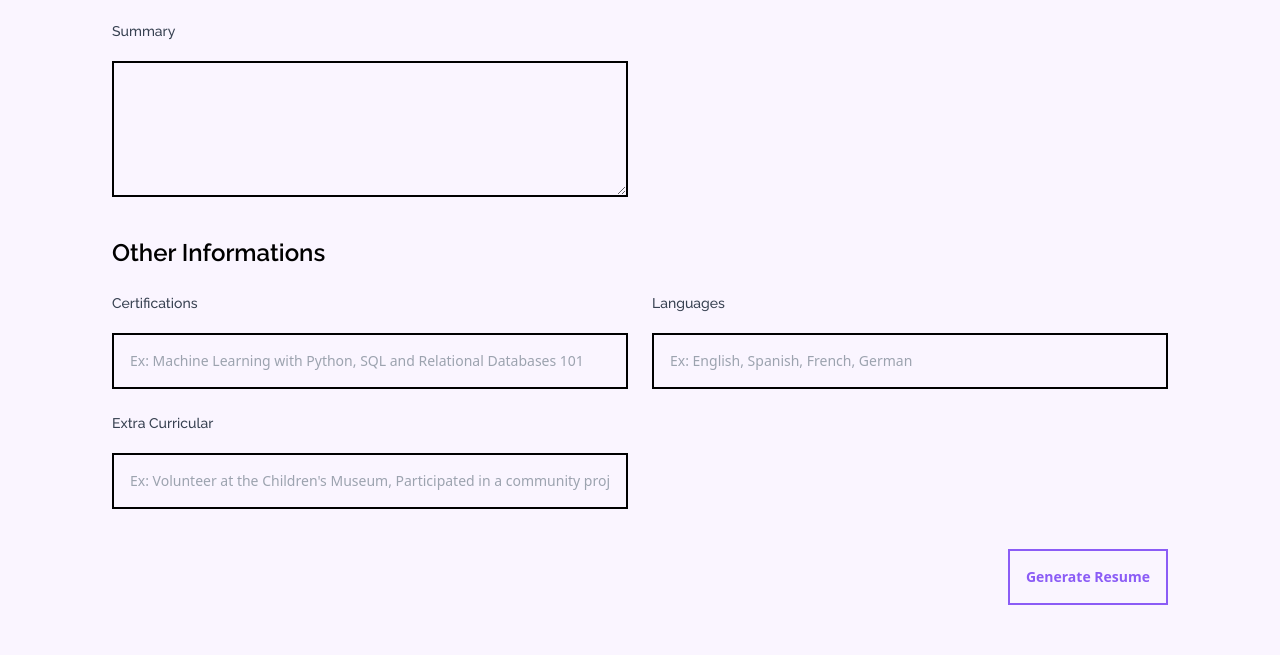
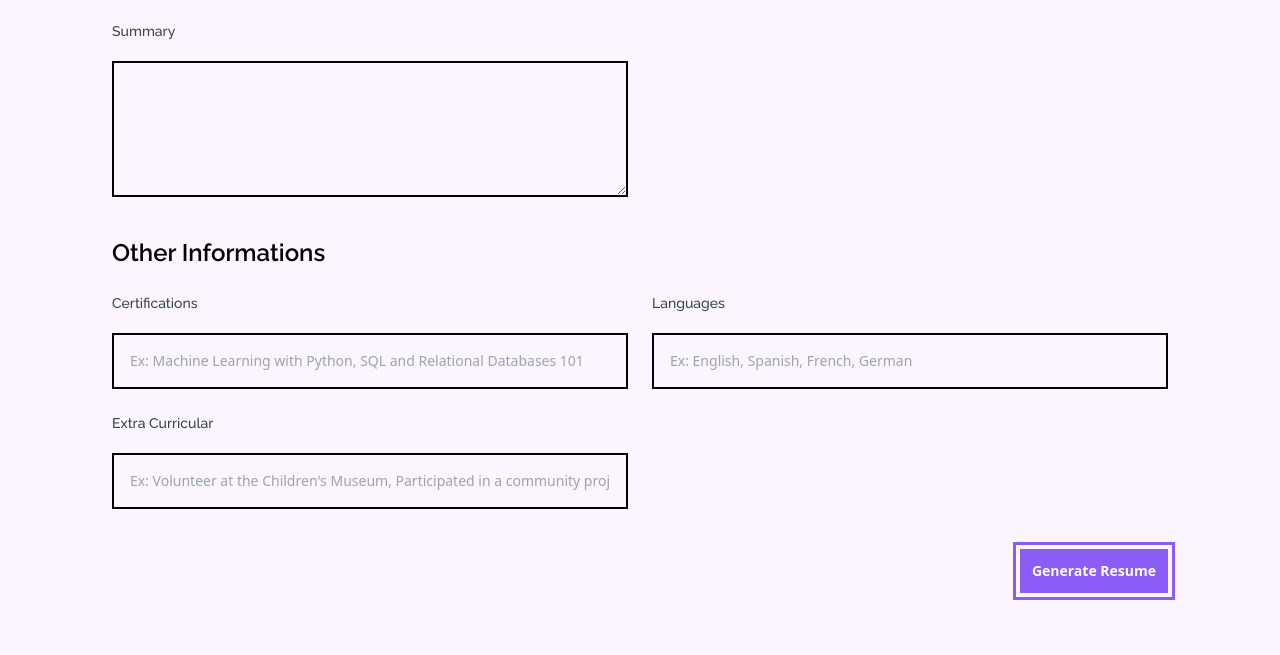
Before and after one commit to vairavanthiagarajan/Alchemy-resume-builder, a website: page template.html in a window 1280 px wide. Shown: the part 2095-2750 px from the top of the page. Drawn offline with nearby package versions, Linux system fonts and the light colour scheme; some icons are missing; a web font is replaced by a local one.

Commit message:
Update modified files

```diff
--- a/template.html
+++ b/template.html
@@ -168,7 +168,7 @@
         </div>
         <!--submit-->
         <div class="flex justify-end pt-10">
-            <button id="downloadResume" type="submit" class="p-3 md:p-4 w-auto bg-purple-50 border-2 border-violet-500 text-violet-500 font-semibold  sm:text-sm">Generate Resume</button>
+            <button id="downloadResume" type="submit" class="p-2 md:p-3 w-auto bg-violet-500 outline-offset-4 outline outline-violet-500 text-white font-semibold  sm:text-sm">Generate Resume</button>
         </div>
         <!--submit-->
     <!--form-->
```
Also changed, not shown: index.html (+1 -1 lines), style.css.
